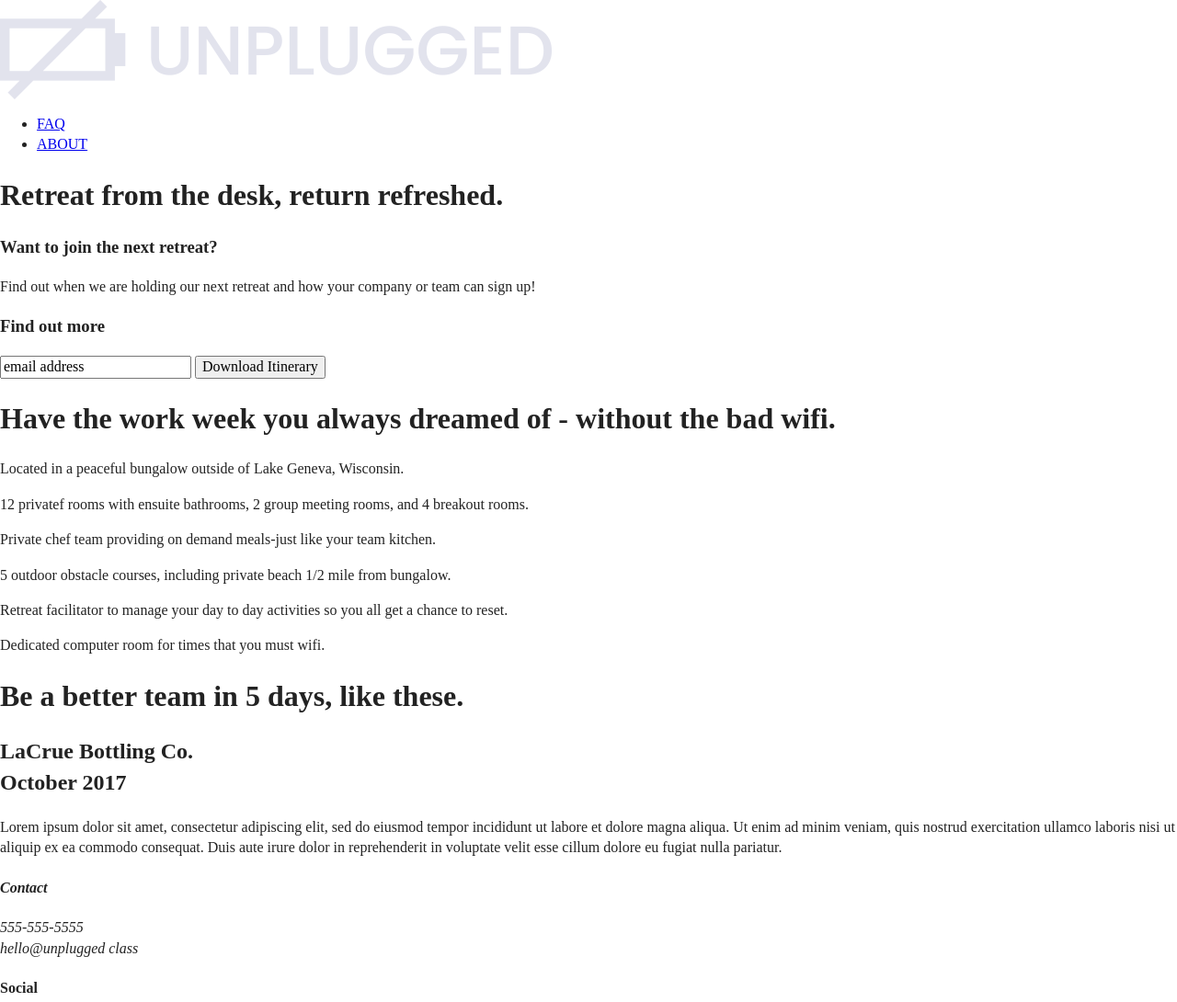
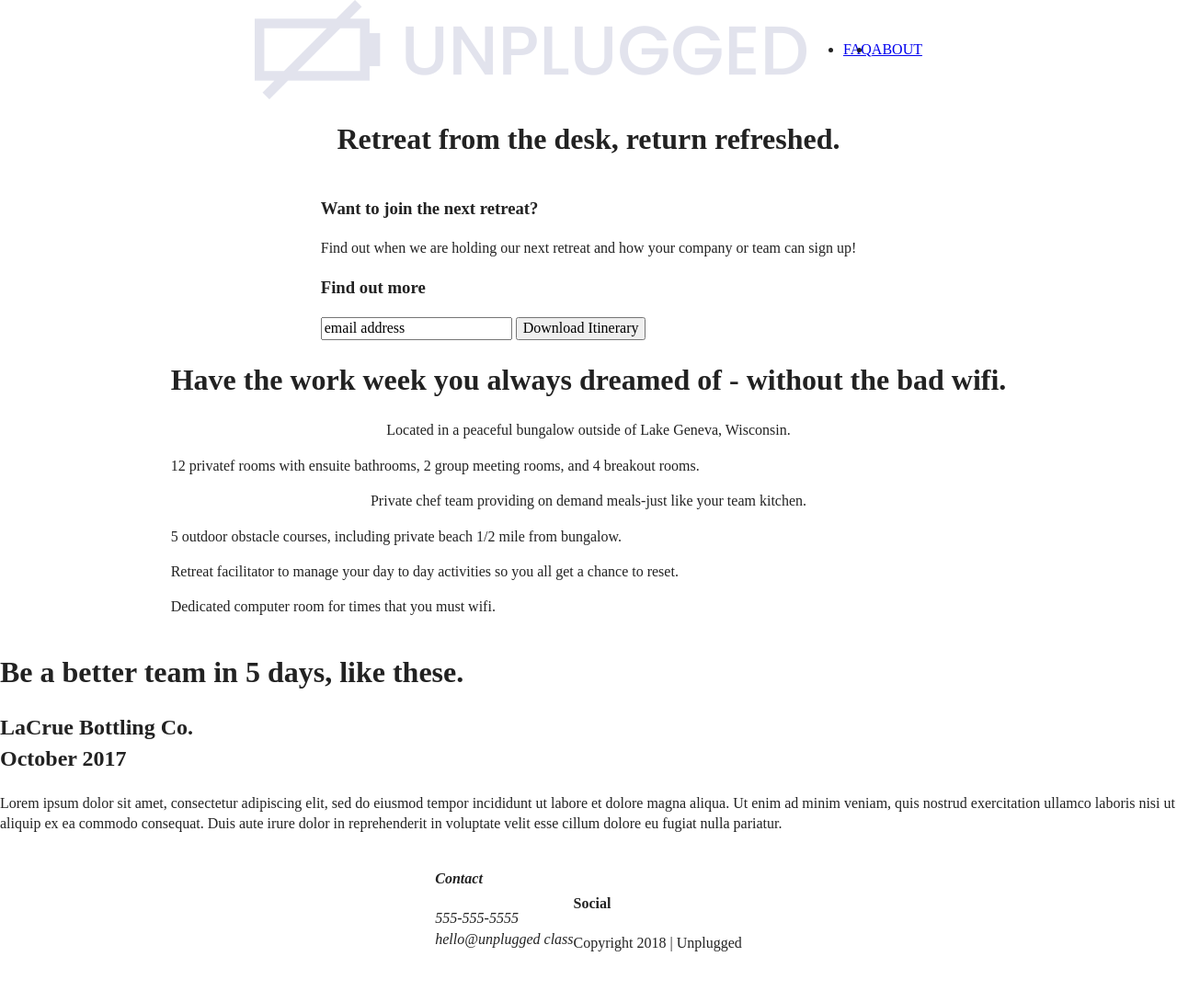
Before and after one commit to mikatodd/unplugged-code-shell, a website: page index.html in a window 1280 px wide. Shown: the top 1090 px of the page at 92% size. Drawn offline with Linux system fonts and the light colour scheme; files that its build step writes are made by us from their sources; files whose address does not match are found by name.

Commit message:
Add layout to css

```diff
--- a/Desktop/css/main.css
+++ b/Desktop/css/main.css
@@ -86,6 +86,115 @@ textarea {
 /* ==========================================================================
    Author's custom styles
    ========================================================================== */
+
+   /*---------- Base Header - Footer Styles ----------*/
+
+header,
+footer {
+  display: flex;
+  justify-content: center;
+  align-items: center;
+  flex-flow: row wrap;
+}
+
+header .content-wrapper {
+  display: flex;
+  justify-content: center;
+  align-items: center;
+  flex-flow: row wrap;
+}
+
+header nav {
+  display: flex;
+  justify-content: space-around;
+  align-items: center;
+  flex-flow: row wrap;
+}
+
+header nav ul {
+  display: flex;
+  justify-content: space-around;
+}
+
+/*---------- Mobile Styles - Homepage ----------*/
+
+.hero-area {
+  display: flex;
+  justify-content: center;
+  flex-flow: row wrap;
+}
+
+aside {
+  display: flex;
+  justify-content: center;
+  align-items: center;
+  flex-flow: row wrap;
+}
+
+.features {
+  display: flex;
+  justify-content: center;
+  flex-flow: row wrap;
+}
+
+.features .features-item-description {
+  display: flex;
+  justify-content: center;
+  align-items: center;
+  flex-flow: row wrap;
+}
+
+.reviews {
+  display: flex;
+  justify-content: center;
+  flex-flow: row wrap;
+}
+
+/*---------- Mobile Styles - About ----------*/
+
+.mission {
+  display: flex;
+  justify-content: center;
+  align-items: center;
+  flex-flow: row wrap;
+}
+
+.contact-section {
+  display: flex;
+  justify-content: center;
+  align-items: center;
+  flex-flow: row wrap;
+}
+
+/*---------- Mobile Styles - FAQ ----------*/
+
+.faq {
+  display: flex;
+  justify-content: center;
+  align-items: center;
+  flex-flow: row wrap;
+}
+
+.faq .content-wrapper {
+  display: flex;
+  justify-content: center;
+  align-items: center;
+  flex-flow: row wrap;
+}
+
+/* Footer */
+
+footer .social {
+  display: flex;
+  justify-content: center;
+  align-items: center;
+}
+
+footer .social-icons {
+  display: flex;
+  justify-content: space-around;
+  align-items: center;
+}
 
 /* ==========================================================================
    Helper classes
```
